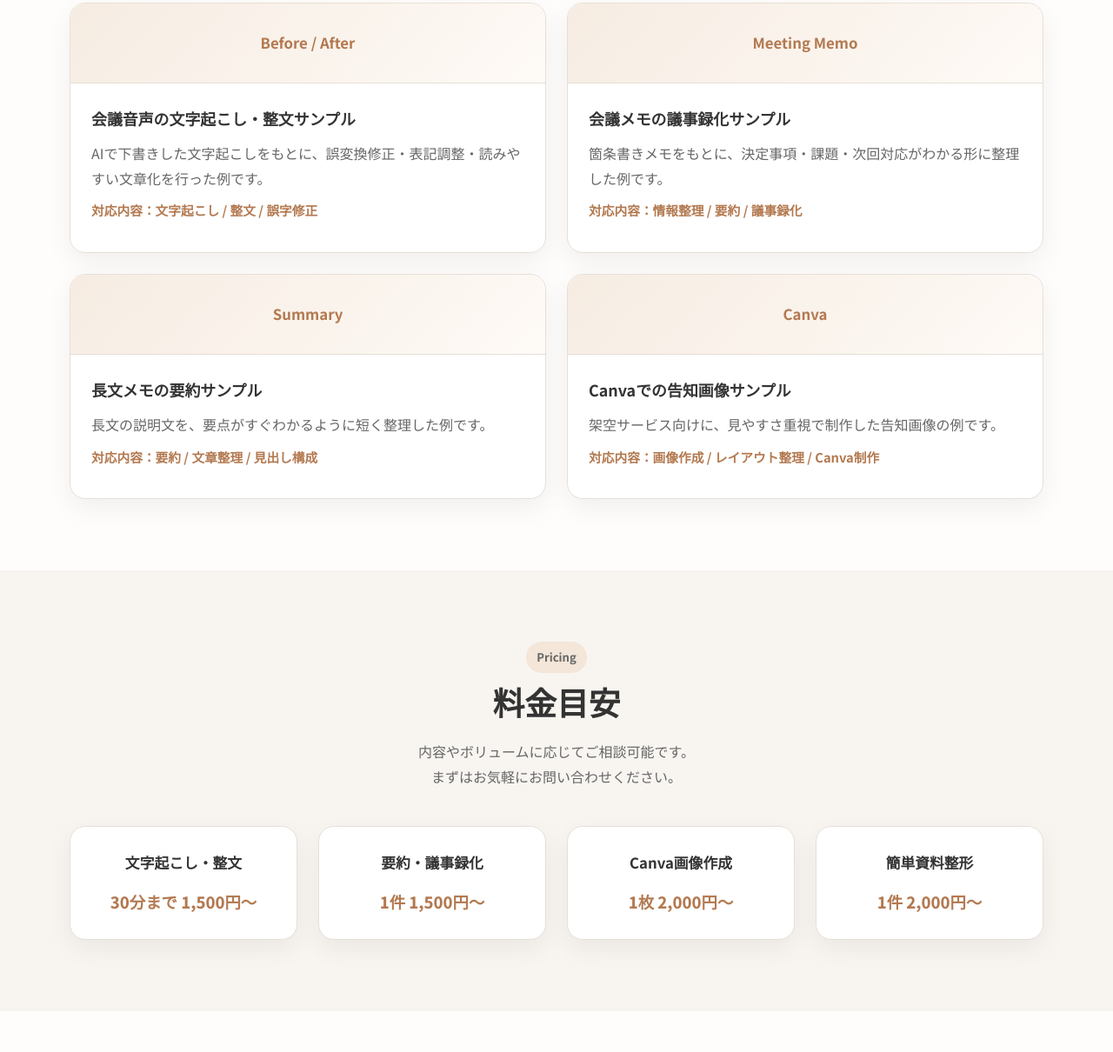
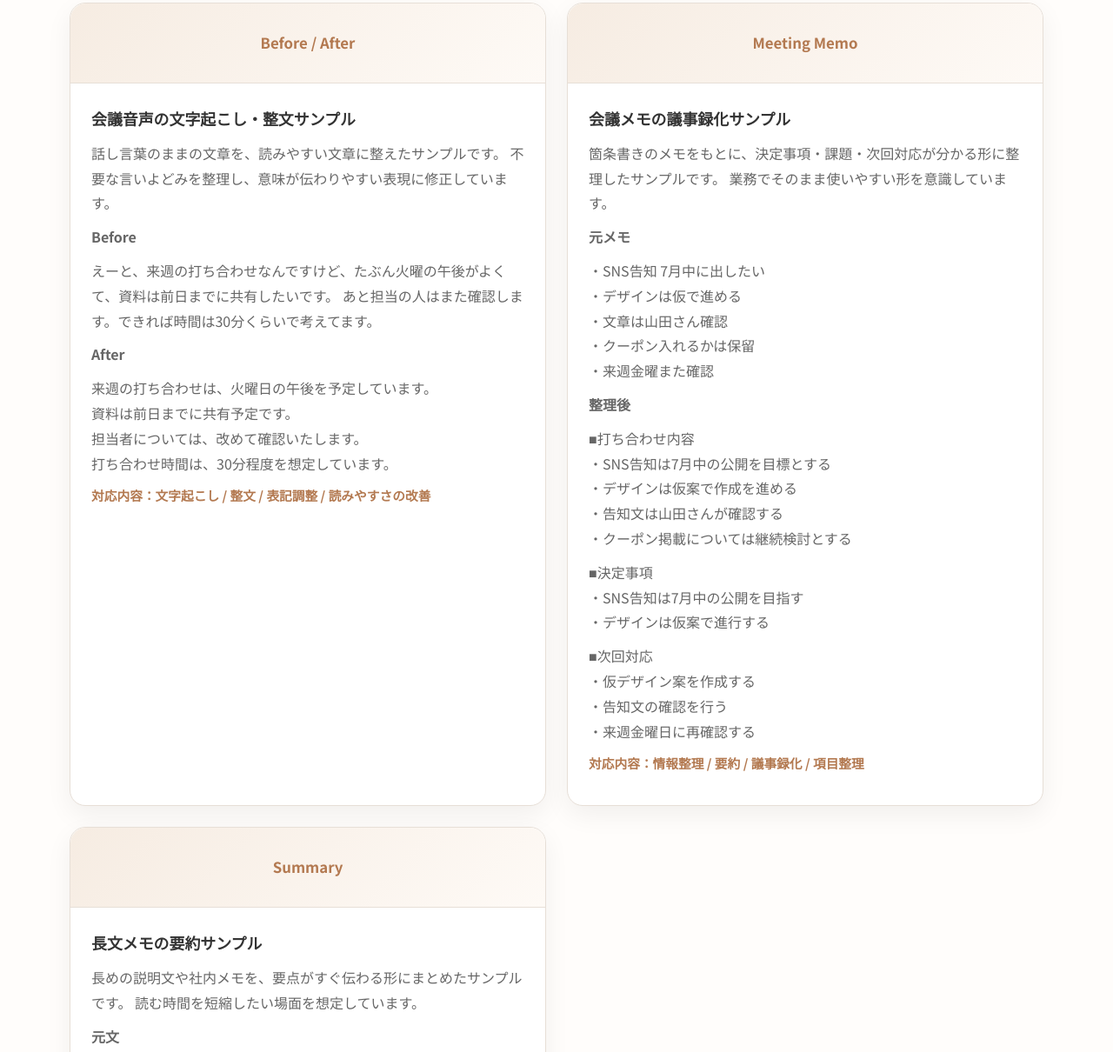
Before and after one commit to hachiware50/hachiware50.github.io, a plain HTML site: page index.html in a window 1280 px wide. Shown: the part 2367-3577 px from the top of the page at 87% size. Drawn offline with Linux system fonts and the light colour scheme.

Commit message:
Update index.html

```diff
--- a/index.html
+++ b/index.html
@@ -169,9 +169,25 @@
     <div class="sample-body">
       <h3>会議音声の文字起こし・整文サンプル</h3>
       <p>
-                AIで下書きした文字起こしをもとに、誤変換修正・表記調整・読みやすい文章化を行った例です。
+        話し言葉のままの文章を、読みやすい文章に整えたサンプルです。
+        不要な言いよどみを整理し、意味が伝わりやすい表現に修正しています。
       </p>
-              <p class="sample-meta">対応内容：文字起こし / 整文 / 誤字修正</p>
+
+      <p><strong>Before</strong></p>
+      <p>
+        えーと、来週の打ち合わせなんですけど、たぶん火曜の午後がよくて、資料は前日までに共有したいです。
+        あと担当の人はまた確認します。できれば時間は30分くらいで考えてます。
+      </p>
+
+      <p><strong>After</strong></p>
+      <p>
+        来週の打ち合わせは、火曜日の午後を予定しています。<br>
+        資料は前日までに共有予定です。<br>
+        担当者については、改めて確認いたします。<br>
+        打ち合わせ時間は、30分程度を想定しています。
+      </p>
+
+      <p class="sample-meta">対応内容：文字起こし / 整文 / 表記調整 / 読みやすさの改善</p>
     </div>
   </article>
 
@@ -180,9 +196,40 @@
     <div class="sample-body">
       <h3>会議メモの議事録化サンプル</h3>
       <p>
-                箇条書きメモをもとに、決定事項・課題・次回対応がわかる形に整理した例です。
+        箇条書きのメモをもとに、決定事項・課題・次回対応が分かる形に整理したサンプルです。
+        業務でそのまま使いやすい形を意識しています。
       </p>
-              <p class="sample-meta">対応内容：情報整理 / 要約 / 議事録化</p>
+
+      <p><strong>元メモ</strong></p>
+      <p>
+        ・SNS告知 7月中に出したい<br>
+        ・デザインは仮で進める<br>
+        ・文章は山田さん確認<br>
+        ・クーポン入れるかは保留<br>
+        ・来週金曜また確認
+      </p>
+
+      <p><strong>整理後</strong></p>
+      <p>
+        ■打ち合わせ内容<br>
+        ・SNS告知は7月中の公開を目標とする<br>
+        ・デザインは仮案で作成を進める<br>
+        ・告知文は山田さんが確認する<br>
+        ・クーポン掲載については継続検討とする
+      </p>
+      <p>
+        ■決定事項<br>
+        ・SNS告知は7月中の公開を目指す<br>
+        ・デザインは仮案で進行する
+      </p>
+      <p>
+        ■次回対応<br>
+        ・仮デザイン案を作成する<br>
+        ・告知文の確認を行う<br>
+        ・来週金曜日に再確認する
+      </p>
+
+      <p class="sample-meta">対応内容：情報整理 / 要約 / 議事録化 / 項目整理</p>
     </div>
   </article>
 
@@ -191,12 +238,38 @@
     <div class="sample-body">
       <h3>長文メモの要約サンプル</h3>
       <p>
-                長文の説明文を、要点がすぐわかるように短く整理した例です。
+        長めの説明文や社内メモを、要点がすぐ伝わる形にまとめたサンプルです。
+        読む時間を短縮したい場面を想定しています。
       </p>
-              <p class="sample-meta">対応内容：要約 / 文章整理 / 見出し構成</p>
+
+      <p><strong>元文</strong></p>
+      <p>
+        今回の資料作成については、先方への提出日が来週月曜になっているため、金曜中には社内確認を終えておきたいです。
+        内容としては、サービス概要、料金案、スケジュール案の3点を中心にまとめる予定です。
+        特に料金案については複数パターンを出して比較しやすくしたいと考えています。
+        また、提出前に誤字脱字や見た目の整えも必要になるため、最終確認の時間を確保して進めたいです。
+      </p>
+
+      <p><strong>要約後</strong></p>
+      <p>
+        ■要点<br>
+        ・提出日は来週月曜<br>
+        ・金曜中に社内確認を完了したい<br>
+        ・資料内容は「サービス概要・料金案・スケジュール案」の3点<br>
+        ・料金案は複数パターンで比較しやすくする<br>
+        ・提出前に誤字脱字と見た目の最終確認を行う
+      </p>
+      <p>
+        ■3行要約<br>
+        来週月曜提出のため、金曜中に社内確認を完了する必要があります。<br>
+        資料にはサービス概要、料金案、スケジュール案を含める予定です。<br>
+        料金案は複数パターンで整理し、提出前に最終確認を行います。
+      </p>
+
+      <p class="sample-meta">対応内容：要約 / 文章整理 / 見出し構成 / 情報の簡略化</p>
     </div>
   </article>
-
+</div>
           <article class="sample-card">
             <div class="sample-thumb">Canva</div>
             <div class="sample-body">
```
Lines whose indentation alone changed are shown as unchanged.
